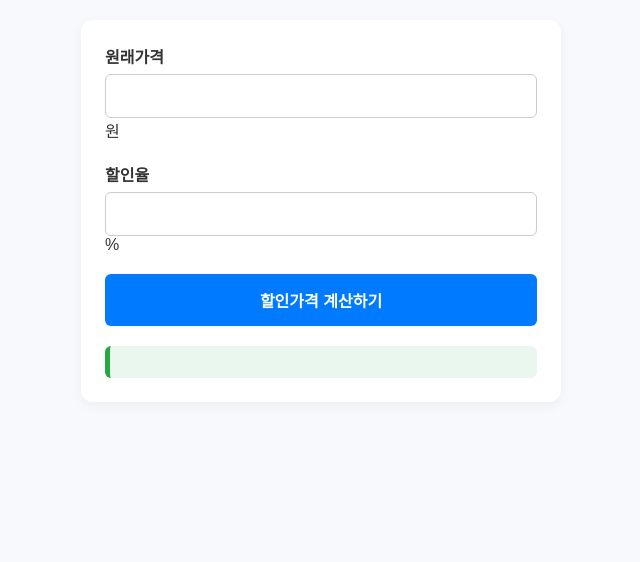
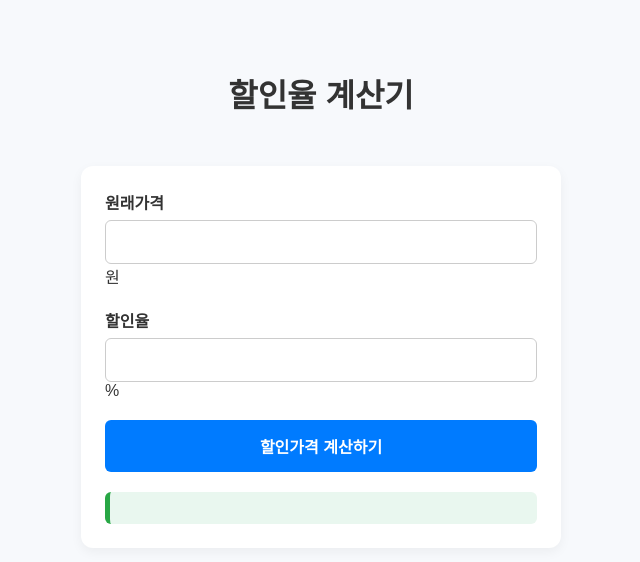
Before and after one commit to eun4013/salecalculator, a plain HTML site: page index.html in a window 1280 px wide. Shown: the whole page, without its empty margins (319-959 px from the left). Drawn offline with Linux system fonts and the light colour scheme.

Commit message:
할인율계산기 2번째 수정

```diff
--- a/index.html
+++ b/index.html
@@ -16,7 +16,10 @@
     margin: 0;
     padding: 20px;
   }
-
+  h1{
+    text-align: center;
+    margin: 50px;
+  }
   #contents {
     max-width: 480px;
     margin: 0 auto;
@@ -94,6 +97,7 @@
 </style>
 </head>
 <body>
+  <h1>할인율 계산기</h1>
   <div id="contents">
     <ul>
       <li>
```
